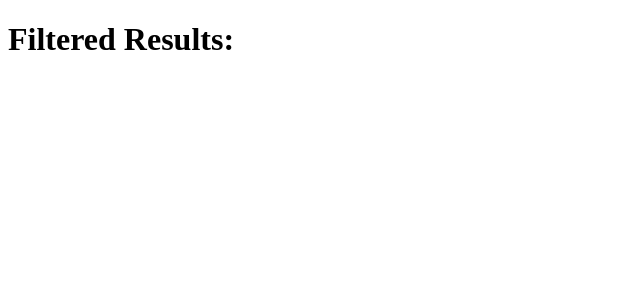
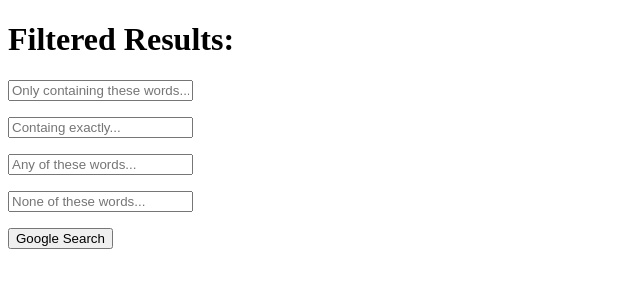
Before and after one commit to ebajramiGit/GoogleSearch, a plain HTML site: page AdvancedSearch.html in a window 1280 px wide. Shown: the whole page, without its empty margins (0-640 px from the left). Drawn offline with Linux system fonts and the light colour scheme.

Commit message:
Updated Advanced Search functionality

```diff
--- a/AdvancedSearch.html
+++ b/AdvancedSearch.html
@@ -5,5 +5,17 @@
         </head>
         <body>
             <h1>Filtered Results:</h1>
+            <form action="https://www.google.com/search">
+                <p><input type="text" name="as_q" placeholder="Only containing these words..."></p>
+
+                <p><input type="text" name="as_epq" placeholder="Containg exactly..."></p>
+                <input type="hidden" name="as_q" value="">
+
+                <p><input type="text" name="as_oq" placeholder="Any of these words..."></p>
+
+                <p><input type="text" name="as_eq" placeholder="None of these words..."></p>
+
+                <input type="submit" value="Google Search" >
+            </form>
         </body>
 </html>
```
